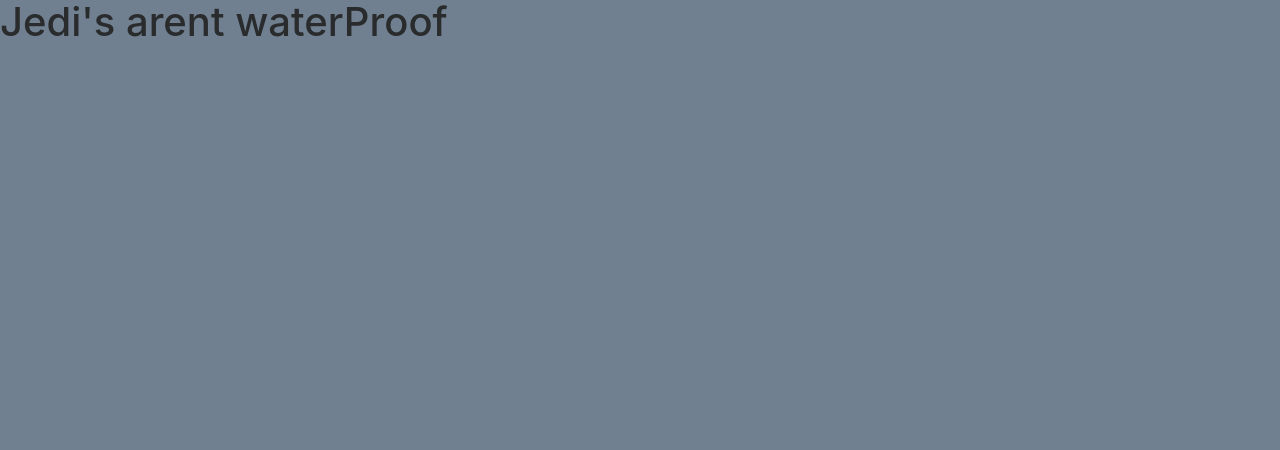
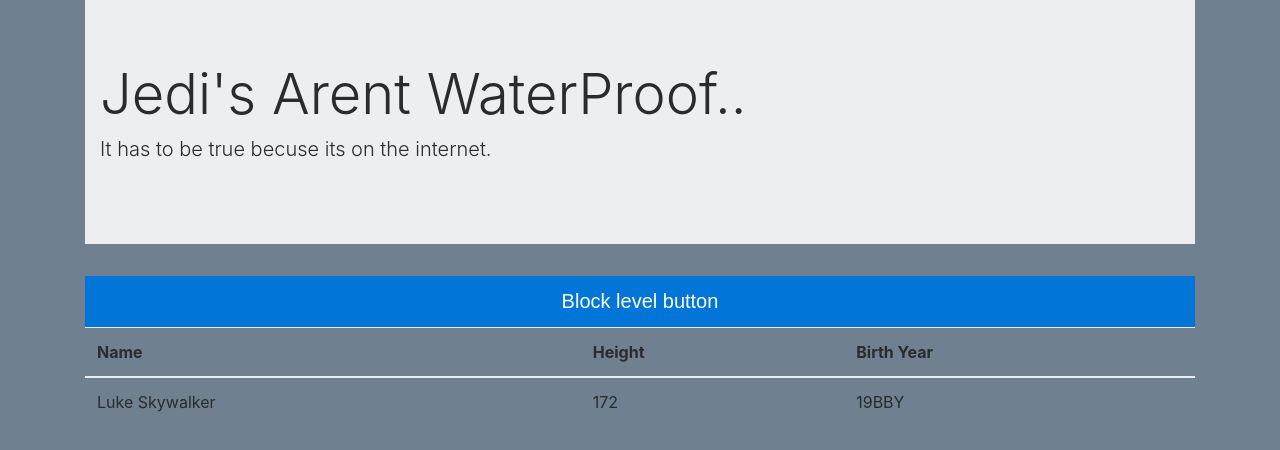
Before and after one commit to iacostewart/SWAPIwalk, a plain HTML site: page index.html in a window 1280 px wide. Drawn offline with nearby package versions, Linux system fonts and the light colour scheme.

Commit message:
added HTML Scaffold

```diff
--- a/index.html
+++ b/index.html
@@ -8,7 +8,45 @@
 </head>
 <body>
 
-<h1>Jedi's arent waterProof</h1>
+<div class="container">
+    <div class="row">
+        <div class="col">
+            <div class="jumbotron jumbotron-fluid">
+                <div class="container">
+                  <h1 class="display-4">Jedi's Arent WaterProof..</h1>
+                  <p class="lead">It has to be true becuse its on the internet.</p>
+                </div>
+              </div>
+        </div>
+    </div>
+    <div class="row">
+        <div class="col">
+            <button type="button" class="btn btn-primary btn-lg btn-block" id="infoButton">Block level button</button>
+        </div>
+    </div>
+
+    <div class="row">
+        <div class="col">
+        <table class='table table-dark'>
+            <thead>
+                <tr>
+                    <th scope="col">Name</th>
+                    <th scope="col">Height</th>
+                    <th scope="col">Birth Year</th>
+                </tr>
+            </thead>
+            <tbody id="tableBody">
+                <tr>
+                    <td>Luke Skywalker</td>
+                    <td>172</td>
+                    <td>19BBY</td>
+
+                </tr>
+            </tbody>
+        </table>
+        </div>
+    </div>
+</div>
 
 
     <script
--- a/styles.css
+++ b/styles.css
@@ -2,3 +2,7 @@ body {
     background-color: slategray;
 
 }
+
+.btn {
+    border-radius: 0px;
+}
```
